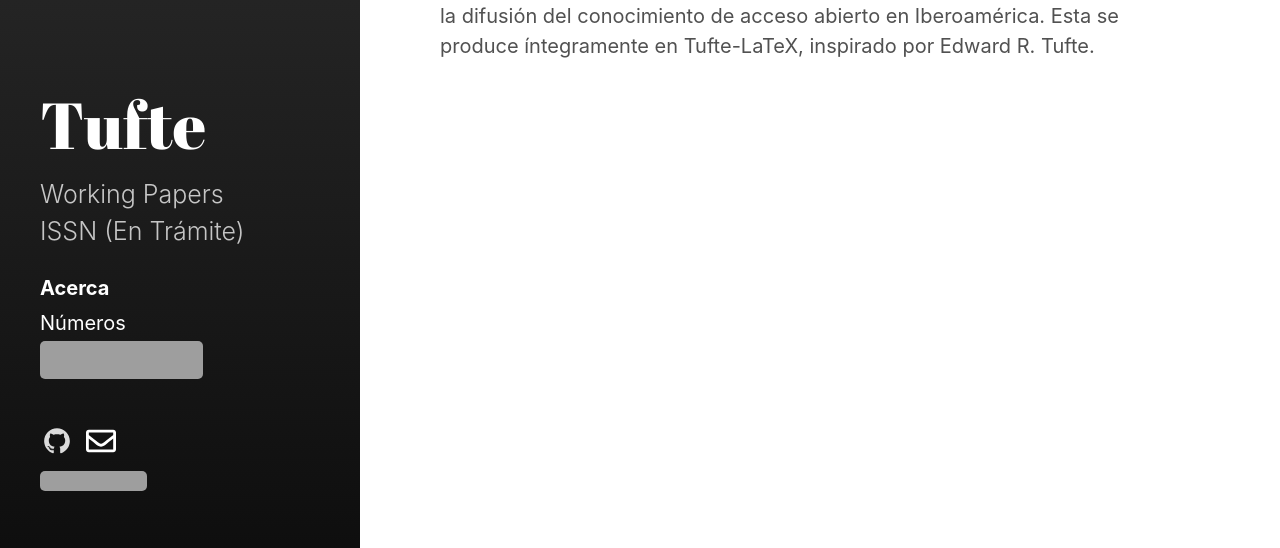
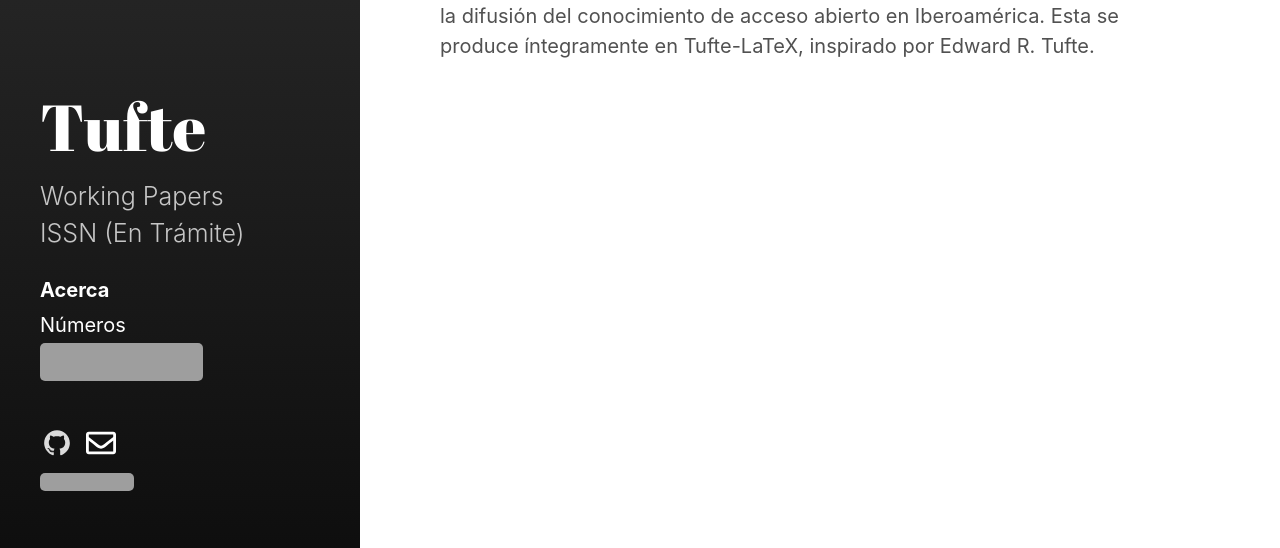
Before and after one commit to training-datalab/tuftepapers.com, a Jekyll site: the page built from index.html, in a window 1280 px wide. Shown: the part 349-897 px from the top of the page. Built offline with Jekyll 4.4.1, drawn with Linux system fonts in a browser that asks for light colours; the list of posts is cut into pages by our own code; grey boxes are pictures that could not be loaded.

Commit message:
Update copyright.html

```diff
--- a/_includes/copyright.html
+++ b/_includes/copyright.html
@@ -1,3 +1,3 @@
 <p>
-  <a href="https://www.buymeacoffee.com/tuftepapers" target="_blank"><img src="https://raw.githubusercontent.com/bgonzalezbustamante/tuftepapers/master/by.png" alt="Creative Commons" style="height: 20px !important;width: 107px !important;" ></a>
+  <a href="https://www.buymeacoffee.com/tuftepapers" target="_blank"><img src="https://raw.githubusercontent.com/bgonzalezbustamante/tuftepapers/master/by.png" alt="Creative Commons" style="height: 18px !important;width: 94px !important;" ></a>
 </p>
```
